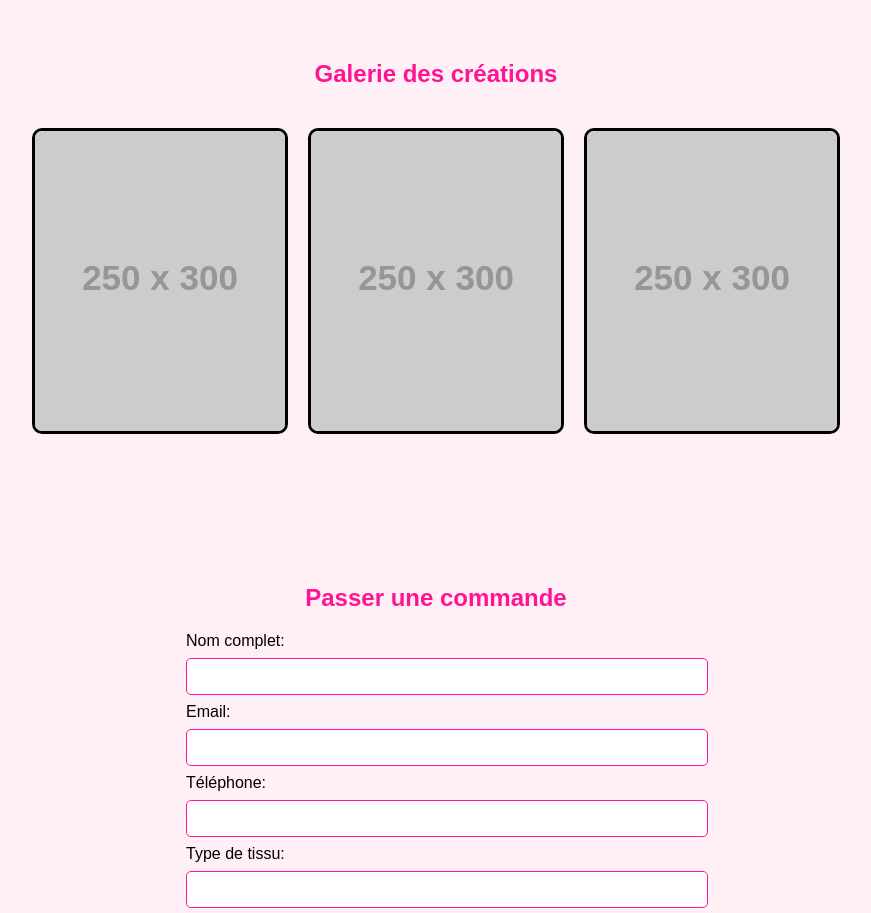
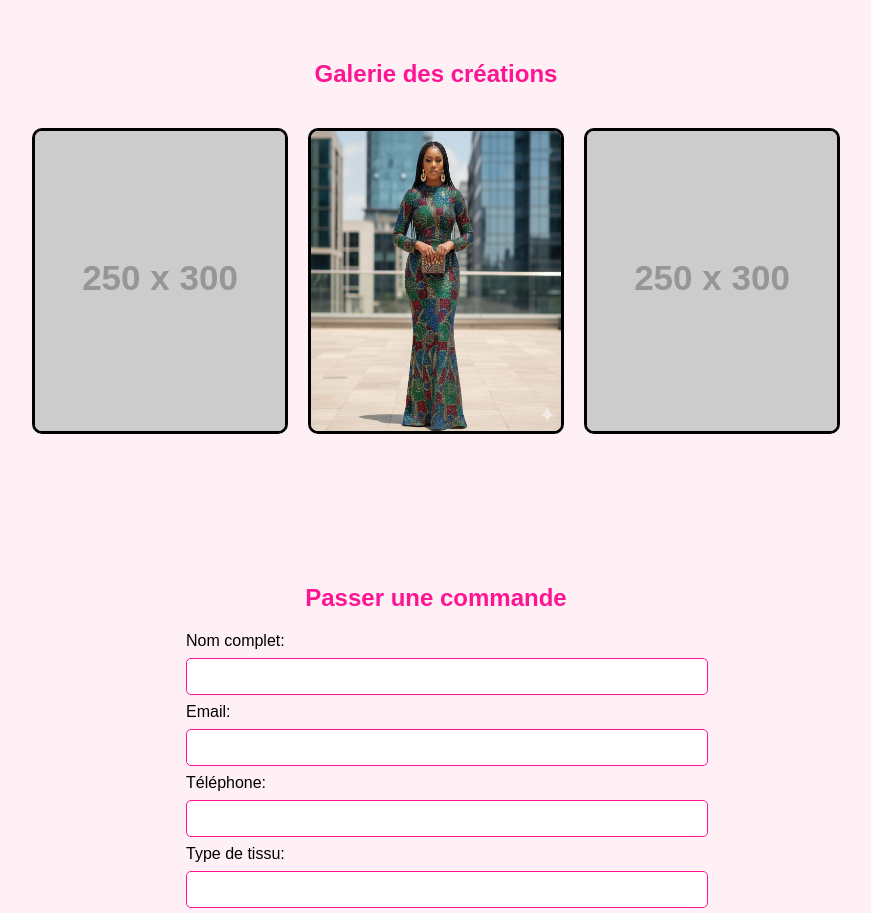
Before and after one commit to awacheikhn88-web/atelier-bi, a plain HTML site: page index.html in a window 1280 px wide. Shown: the part 880-1793 px from the top of the page, without its empty margins (204-1075 px from the left). Drawn offline with Linux system fonts and the light colour scheme; placeholder pictures from the web are drawn by us.

Commit message:
Update index.html

```diff
--- a/index.html
+++ b/index.html
@@ -156,7 +156,7 @@
     <h2>Galerie des créations</h2>
     <div class="gallery">
         <img src="https://via.placeholder.com/250x300.png?text=Robe+1" alt="Robe 1">
-        <img src="https://via.placeholder.com/250x300.png?text=Robe+2" alt="Robe 2">
+        <img src="model1.jpeg" alt="Robe 2">
         <img src="https://via.placeholder.com/250x300.png?text=Robe+3" alt="Robe 3">
     </div>
 </section>
```
